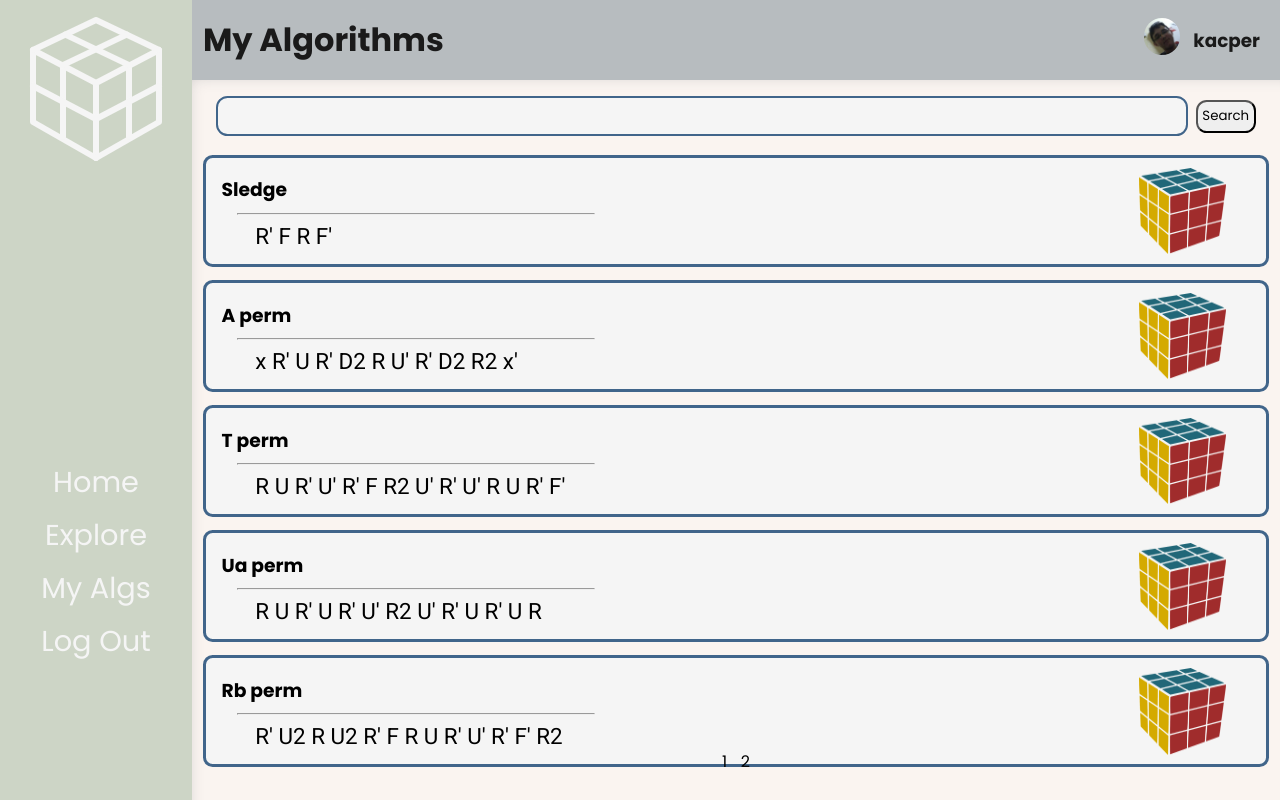
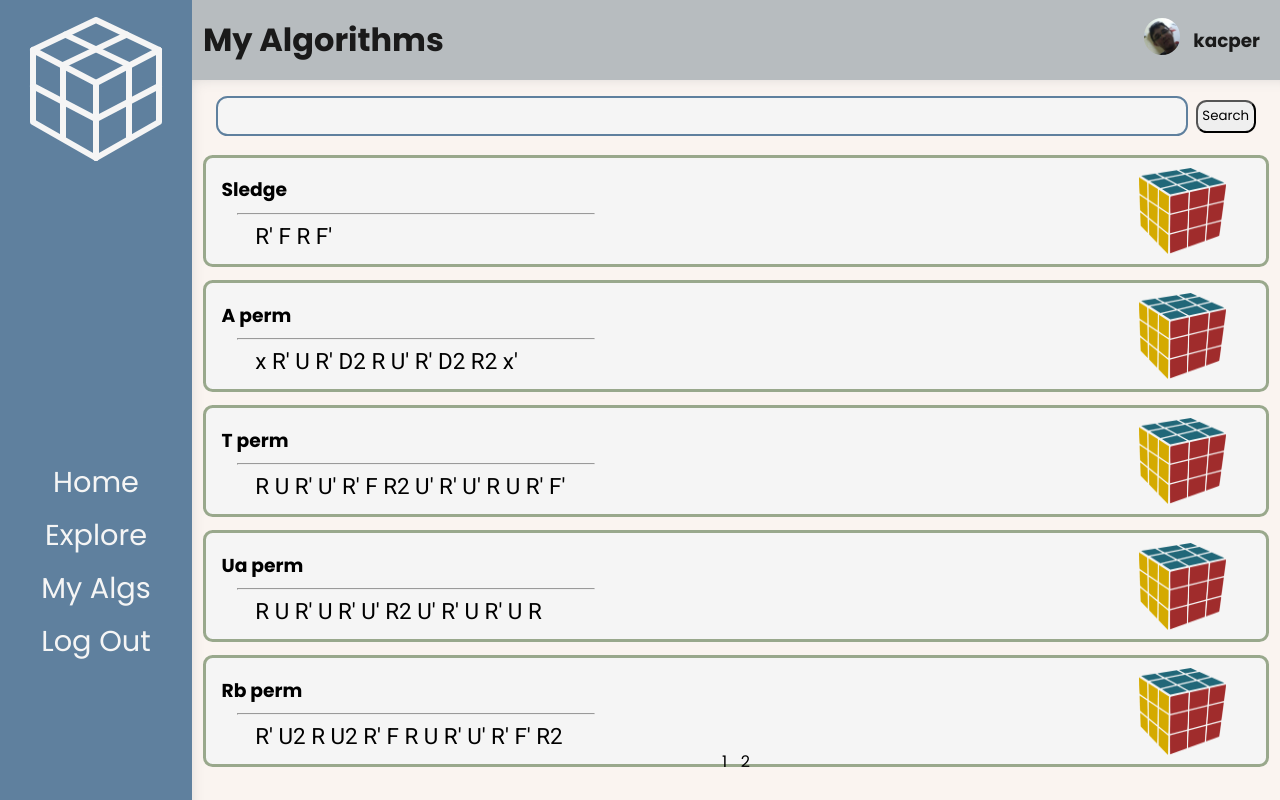
Before and after one commit to QnK1/alg-explorer, a Django app: page /myalgs/ in a window 1280 px wide. Run offline with Django 5.2, Linux system fonts and the light colour scheme; a user stored in the database is signed in; data comes from the database, SQL or seed files in the repository; both versions use the stored data as it was after the commit; some libraries are stand-ins or nearby versions.

Commit message:
color tweaks

```diff
--- a/algorithms/static/algorithms/css/my_algs.css
+++ b/algorithms/static/algorithms/css/my_algs.css
@@ -20,6 +20,7 @@
     flex-direction: row;
     align-items: center;
     justify-content: center;
+    z-index: 5;
 }
 
 .search-form{
@@ -33,33 +34,40 @@
 
     width: 100%;
     height: 100%;
+    z-index: 5;
 
 }
 
 .searchbar-input{
     font-size: 0.9em;
-    color: var(--extra1);
+    color: var(--text1);
 
     height: 2.8em;
     width: 100%;
 
     border-radius: 0.8em;
     background: var(--text1);
-    border: 0.15em solid var(--third);
+    border: 0.17em solid var(--third);
 
     text-align: center;
+    z-index: 5;
+
 
 }
 
 .searchbar-input:focus{
     outline: none;
     filter: brightness(101%);
-    border: 0.2em solid var(--third);
+    border: 0.24em solid var(--third);
+
+
+
 }
 
 .searchbar-button{
     padding: 0.35em;
     border-radius: 0.8em;
+    z-index: 5;
 }
 
 #myalgs-list{
@@ -83,11 +91,12 @@
 
     width: 98%;
     height: 7em;
-    border: 0.2em solid var(--third);
+    border: 0.2em solid var(--secondary-color);
     border-radius: 0.6em;
 
     padding: 0.3em;
     background-color: var(--text1);
+    transition: filter 0.1s ease-in-out;
 }
 
 .my-alg-card:hover{
--- a/static/css/main.css
+++ b/static/css/main.css
@@ -1,9 +1,9 @@
 :root {
     --primary-color: #faf4f0;
-    --secondary-color: #CDD5C6;
-    --third: #41658A;
+    --secondary-color: #99a88c;
+    --third: #5f809e;
     --on-primary: #B7BCBF;
-    --extra1: #E8D4C6;
+    --extra1: #0D3B66;
     --extra2: #FFE2C3;
     --text1: #f5f5f5;
     --text2: #1a1a1a;
@@ -46,7 +46,7 @@ input{
 
 #navbar-container{
     grid-area: 1 / 1 / 21 / 4;
-    background: var(--secondary-color);
+    background: var(--third);
 }
 
 #topcard-container{
--- a/static/css/navbar.css
+++ b/static/css/navbar.css
@@ -30,6 +30,10 @@
     user-select: none;
 }
 
+.nav-item{
+    transition: filter 0.08s;
+}
+
 .nav-item:hover{
-    filter: brightness(105%);
+    filter: brightness(107%);
 }
--- a/templates/topcard.html
+++ b/templates/topcard.html
@@ -17,7 +17,7 @@
         </div>
         {% else %}
         <a href="{% url 'login' %}?next={{request.path}}">
-            <img src="{% static 'img/default-profile-picture.png' %}" alt="User profile picture." class="clickable">
+            <img src="{% static 'img/default.png' %}" alt="User profile picture." class="clickable">
         </a>
         {% endif %}
     </div>
```
Also changed, not shown: db.sqlite3.
